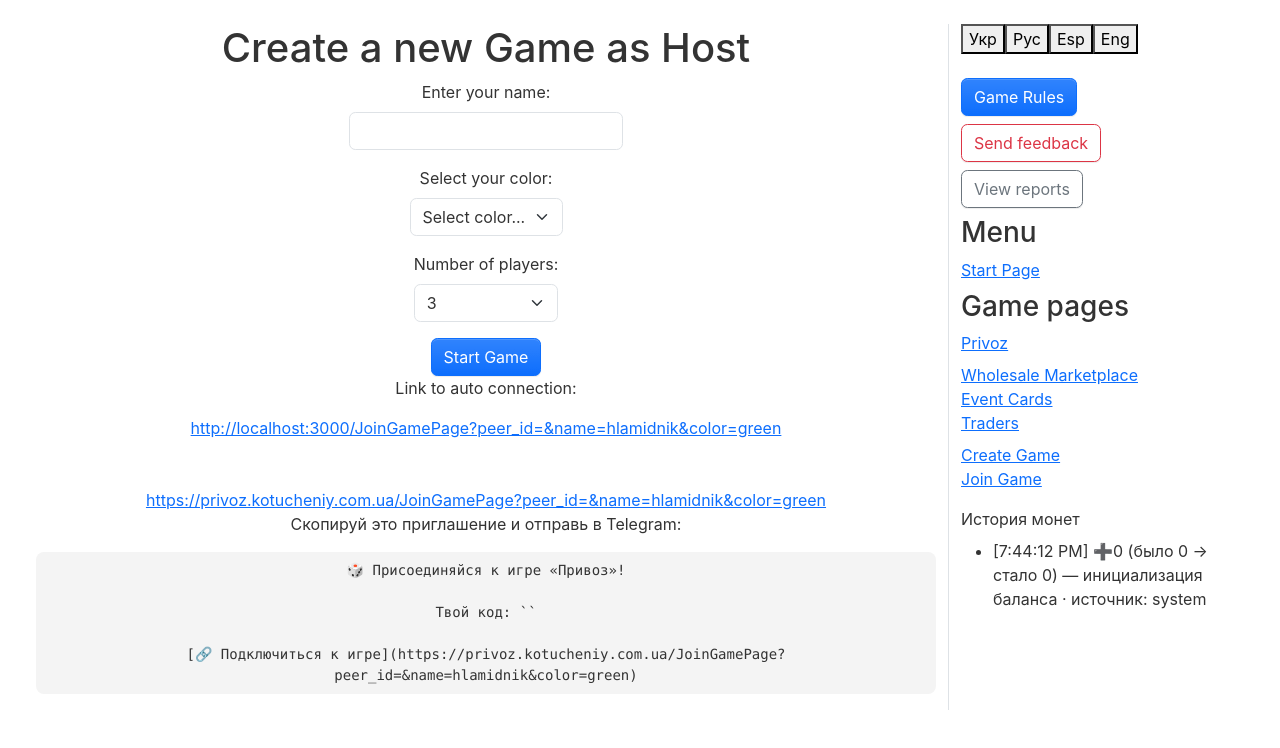
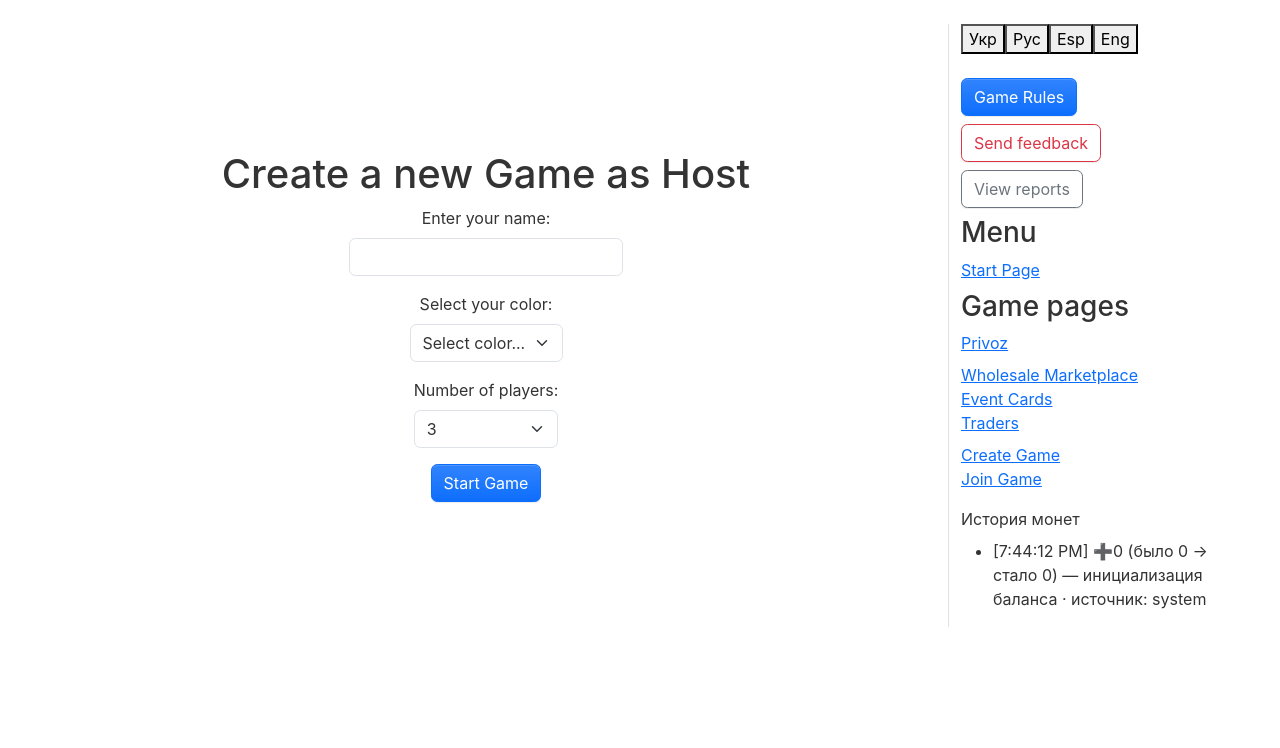
Before and after one commit to kseofont/privoz-react, a React (Create React App) app: page /create in a window 1280 px wide. Shown: the top 748 px of the page. Built offline with nearby package versions, Linux system fonts and the light colour scheme.

Commit message:
feat: improve virtual multiplayer testing flow

```diff
--- a/src/pages/CreateServerPage.js
+++ b/src/pages/CreateServerPage.js
@@ -85,6 +85,40 @@ const CreateServerPage = () => {
 
   const { t } = useTranslation();
   const navigate = useNavigate();
+
+  // Используем текущий origin:
+  // localhost -> localhost
+  // production -> production
+  const appOrigin = typeof window !== 'undefined' ? window.location.origin : '';
+
+  // Обычное приглашение для реального игрока.
+  // Имя и цвет игрок выбирает самостоятельно.
+  const joinGameUrl =
+    peerId && appOrigin
+      ? `${appOrigin}/JoinGamePage?peer_id=${encodeURIComponent(peerId)}`
+      : '';
+
+  // Для виртуального игрока автоматически выбираем первый свободный цвет
+  // и уникальное тестовое имя.
+  const usedColors = new Set(
+    (gameState?.players || []).map(player => player.color).filter(Boolean)
+  );
+
+  const nextVirtualColor =
+    ['red', 'green', 'blue', 'orange', 'purple', 'brown'].find(
+      color => !usedColors.has(color)
+    ) || '';
+
+  const nextVirtualPlayerNumber = (gameState?.players?.length || 0) + 1;
+
+  const virtualPlayerUrl =
+    peerId && appOrigin && nextVirtualColor
+      ? `${appOrigin}/JoinGamePage?peer_id=${encodeURIComponent(
+          peerId
+        )}&name=${encodeURIComponent(
+          `virtual-${nextVirtualPlayerNumber}`
+        )}&color=${encodeURIComponent(nextVirtualColor)}`
+      : '';
 
   const addLog = message => {
     setLogs(prevLogs => [...prevLogs, message]);
@@ -458,7 +492,7 @@ const CreateServerPage = () => {
                 .filter(color => !(gameState?.players || []).some(player => player.color === color))
                 .map(color => (
                   <option key={color} value={color}>
-                    {color}
+                    {t(`color_${color}`)}
                   </option>
                 ))}
             </select>
@@ -499,24 +533,37 @@ const CreateServerPage = () => {
             </button>
           )}
 
-          <div className="connectlink d-flex flex-column">
-            <p>Link to auto connection:</p>
+          {serverStarted && peerId && (
+            <div className="connectlink d-flex flex-column align-items-center mt-3">
+              <button
+                type="button"
+                className="btn btn-outline-primary mb-3"
+                disabled={
+                  !virtualPlayerUrl ||
+                  (gameState?.players?.length || 0) >= numberOfPlayers
+                }
+                onClick={() =>
+                  window.open(
+                    virtualPlayerUrl,
+                    '_blank',
+                    'noopener,noreferrer'
+                  )
+                }
+              >
+                {t('add_virtual_player')}
+              </button>
+
+              <p className="mb-1">
+                <strong>{t('join_game')}:</strong>
+              </p>
 
               <a
-              href={`http://localhost:3000/JoinGamePage?peer_id=${peerId}&name=hlamidnik&color=green`}
+                href={joinGameUrl}
                 target="_blank"
                 rel="noreferrer"
-              className="mb-5"
+                className="mb-4 text-break"
               >
-              {`http://localhost:3000/JoinGamePage?peer_id=${peerId}&name=hlamidnik&color=green`}
-            </a>
-
-            <a
-              href={`https://privoz.kotucheniy.com.ua/JoinGamePage?peer_id=${peerId}&name=hlamidnik&color=green`}
-              target="_blank"
-              rel="noreferrer"
-            >
-              {`https://privoz.kotucheniy.com.ua/JoinGamePage?peer_id=${peerId}&name=hlamidnik&color=green`}
+                {joinGameUrl}
               </a>
 
               <div className="telegram-invite">
@@ -535,11 +582,12 @@ const CreateServerPage = () => {
 
 Твой код: \`${peerId}\`
 
-[🔗 Подключиться к игре](https://privoz.kotucheniy.com.ua/JoinGamePage?peer_id=${peerId}&name=hlamidnik&color=green)
+[🔗 Подключиться к игре](${joinGameUrl})
 `}
                 </pre>
               </div>
             </div>
+          )}
 
           {serverStarted && peerId && (
             <div className="mt-3">
```
Lines whose indentation alone changed are shown as unchanged.
